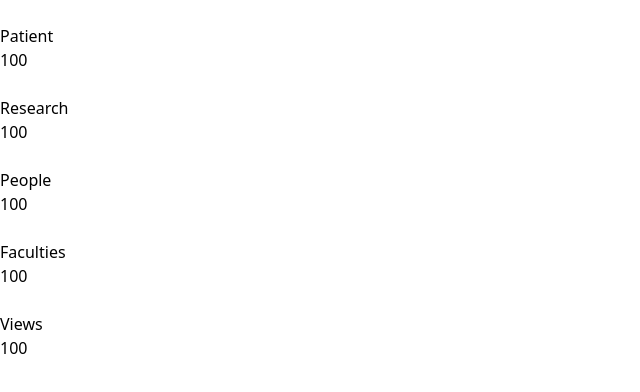
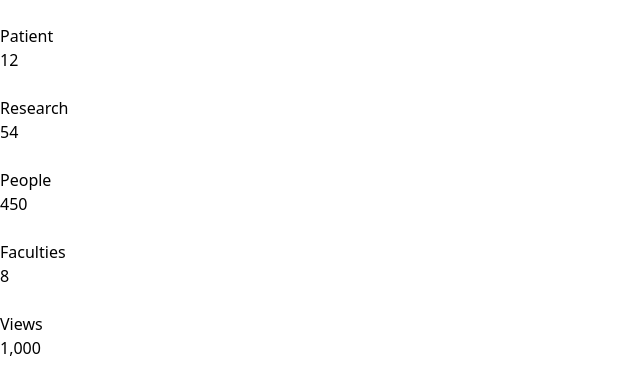
Before and after one commit to BackendExpert/animated-div-countdown, a React (Vite) app: page / in a window 1280 px wide. Shown: the top 392 px of the page, without its empty margins (0-640 px from the left). Built offline with nearby package versions, Linux system fonts and the light colour scheme; some icons are missing.

Commit message:
Update
Co-Authored-By: JehanKandy  <jehankandy@gmail.com>

```diff
--- a/src/countdiv/CountDiv.tsx
+++ b/src/countdiv/CountDiv.tsx
@@ -8,27 +8,37 @@ const countdiv = () => {
             <div className="bg-gray-900 rounded-xl px-8 py-4 my-8 md:my-0">
                 <span className="px-[60px]"><IonIcon size="large" name="newspaper" /></span>
                 <h1 className="text-2xl font-thin text-center pt-4 pb-0">Patient</h1>
-                <p className="text-xl text-center pt-0 pb-2 font-semibold">100</p>
+                <p className="text-xl text-center pt-0 pb-2 font-semibold">
+                    <CountUp end={12} />
+                </p>
             </div>
             <div className="bg-gray-900 rounded-xl px-8 py-4 my-8 md:my-0">
                 <span className="px-[60px]"><IonIcon size="large" name="telescope" /></span>
                 <h1 className="text-2xl font-thin text-center pt-4 pb-0">Research</h1>
-                <p className="text-xl text-center pt-0 pb-2 font-semibold">100</p>
+                <p className="text-xl text-center pt-0 pb-2 font-semibold">
+                    <CountUp end={54} />
+                </p>
             </div>
             <div className="bg-gray-900 rounded-xl px-8 py-4 my-8 md:my-0">
                 <span className="px-[60px]"><IonIcon size="large" name="people" /></span>
                 <h1 className="text-2xl font-thin text-center pt-4 pb-0">People</h1>
-                <p className="text-xl text-center pt-0 pb-2 font-semibold">100</p>
+                <p className="text-xl text-center pt-0 pb-2 font-semibold">
+                    <CountUp end={450} />
+                </p>
             </div>
             <div className="bg-gray-900 rounded-xl px-8 py-4 my-8 md:my-0">
                 <span className="px-[60px]"><IonIcon size="large" name="business" /></span>
                 <h1 className="text-2xl font-thin text-center pt-4 pb-0">Faculties</h1>
-                <p className="text-xl text-center pt-0 pb-2 font-semibold">100</p>
+                <p className="text-xl text-center pt-0 pb-2 font-semibold">
+                    <CountUp end={8} />
+                </p>
             </div>
             <div className="bg-gray-900 rounded-xl px-8 py-4 my-8 md:my-0">
                 <span className="px-[60px]"><IonIcon size="large" name="eye" /></span>
                 <h1 className="text-2xl font-thin text-center pt-4 pb-0">Views</h1>
-                <p className="text-xl text-center pt-0 pb-2 font-semibold">100</p>
+                <p className="text-xl text-center pt-0 pb-2 font-semibold">
+                    <CountUp end={1000} />
+                </p>
             </div>
         </div>
     </div>
--- a/src/index.css
+++ b/src/index.css
@@ -1,3 +1,11 @@
 @tailwind base;
 @tailwind components;
 @tailwind utilities;
+
+@fontface {
+  font-family: "rubik";
+  font-style: normal;
+  font-weight: 400;
+  font-display: fallback;
+  src: url(/fonts/rubik.woff2) format("woff2");
+}
```
